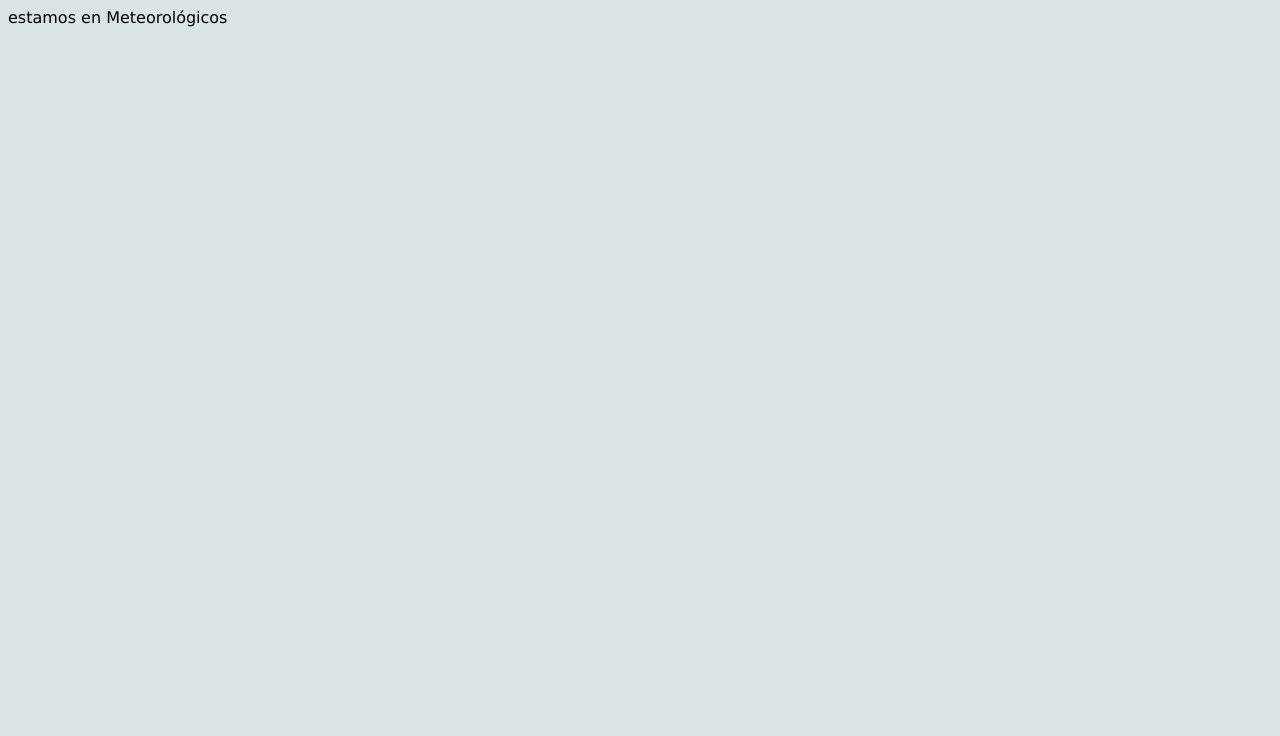
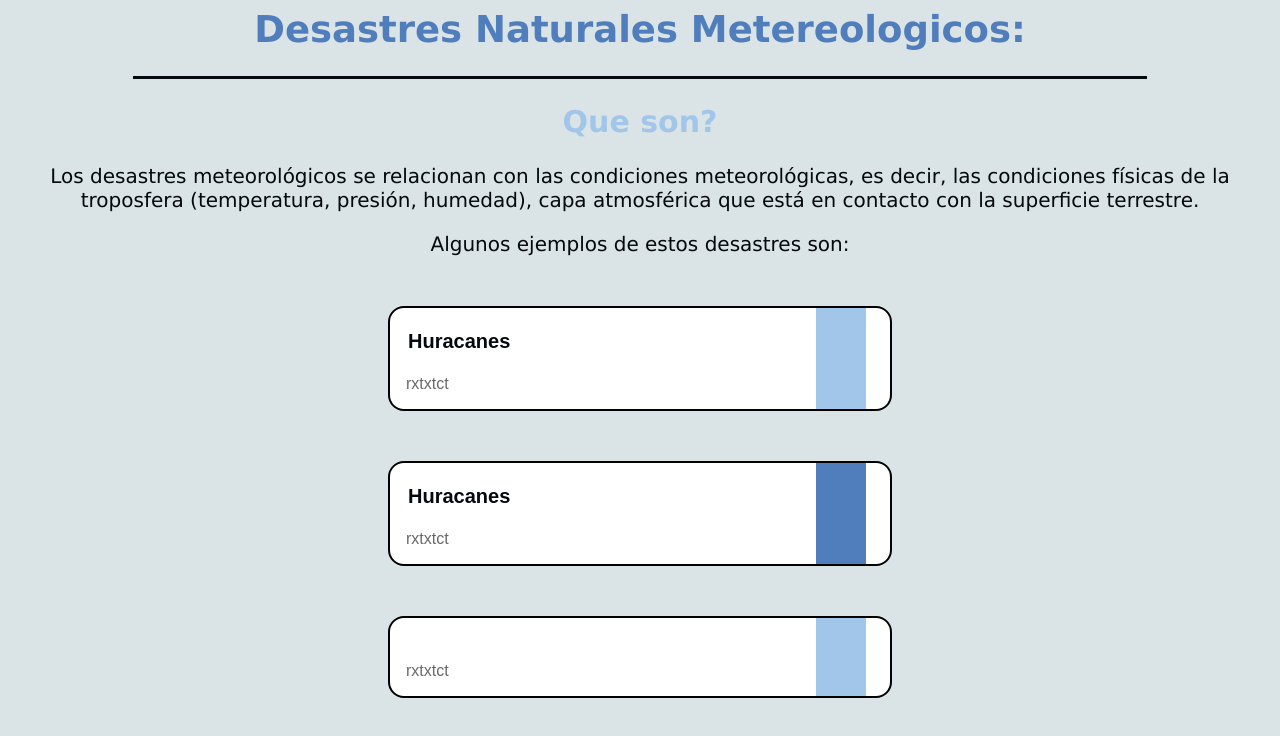
Before and after one commit to ITZELITZEL/Proyecto3-PagWeb, a plain HTML site: page metereologicos.html in a window 1280 px wide. Drawn offline with Linux system fonts and the light colour scheme.

Commit message:
Add files via upload

```diff
--- a/metereologicos.html
+++ b/metereologicos.html
@@ -4,6 +4,39 @@
     <title>Metereologicos</title>
 </head>
 <body>
-    estamos en Meteorológicos
+  <h1>Desastres Naturales Metereologicos:</h1>
+  <hr size="3" color="#04080F" width="80%">
+  <h2>Que son? </h2>
+  <h3>Los desastres meteorológicos se relacionan con las condiciones meteorológicas, es decir, las condiciones físicas de la troposfera (temperatura, presión, humedad), capa atmosférica que está en contacto con la superficie terrestre.</h3>
+  <h3>Algunos ejemplos de estos desastres son:</h3>
+   <div class="ficha">
+      <div id="cuerpo">
+        <div id="textcont">
+        <h3 id="titulo">Huracanes</h3>
+        <div id="texto">rxtxtct</div>
+        </div>
+      </div>
+      <div id="cinta" style="background-color: #A1C6EA"></div>
+    </div>
+
+     <div class="ficha">
+       <div id="cuerpo">
+         <div id="textcont">
+           <h3 id="titulo">Huracanes</h3>
+           <div id="texto">rxtxtct</div>
+         </div>
+       </div>
+       <div id="cinta" style="background-color: #507DBC"></div>
+     </div>
+
+      <div class="ficha">
+        <div id="cuerpo">
+          <div id="textcont">
+            <h3 id="titulo"></h3>
+            <div id="texto">rxtxtct</div>
+          </div>
+        </div>
+        <div id="cinta" style="background-color: #A1C6EA"></div>
+      </div>
 </body>
 </html>
--- a/style.css
+++ b/style.css
@@ -21,6 +21,8 @@ h3{
   text-align: center;
   justify-content: center;
 }
+
+
 .Card{
   display:flex;
   flex-direction:column;
@@ -28,20 +30,8 @@ h3{
   width:420px;
   border: 1px solid #DAE3E5;
   border-radius:15px;
-  font-family: sans-serif;
+  font-family: verdana,sans-serif;
   background-color: white;
-}
-#card1{
-  margin-top: 0;
-  margin-left: 2px;
-}
-#card2{
-  margin-top: -537px;
-  margin-left: 450px;
-}
-#card3{
-  margin-top: -537;
-  margin-left: 900px;
 }
 .titulo{
   font-size: 24px;
@@ -55,7 +45,7 @@ img{
   width: 400px;
 }
 .pie{
-  background: #6699ff;
+  background: #A1C6EA;
   border-radius:0 0 15px 15px;
   padding: 10px;
   text-align:center;
@@ -72,3 +62,33 @@ img{
   left: 0;
   z-index: 1;
 }
+
+
+.ficha{
+	border: 2px solid black;
+	border-radius: 1rem;
+	display: flex;
+	justify-content: space-between;
+	margin: 50px auto;
+	width: 500px;
+	font-family: Arial, sans-serif;
+	background-color: white;
+}
+.ficha #titulo{
+  text-align: left;
+  padding: 2px 0px 2px 2px;
+  font-weight: bold;
+}
+.ficha #cuerpo{
+	padding: 0 0 1rem 1rem;
+	width: 80%;
+}
+.ficha #cinta{
+	margin-right: 1.5rem;
+	position: relative;
+	width: 10%;
+}
+.ficha #texto{
+	color: dimgrey;
+	text-align: justify;
+}
```
Also changed, not shown: index.html (+17 -12 lines), biologico.jpeg (added), geofisico.jpeg (added), hidrologico.jpeg (added), metereologico.jpg (added).
